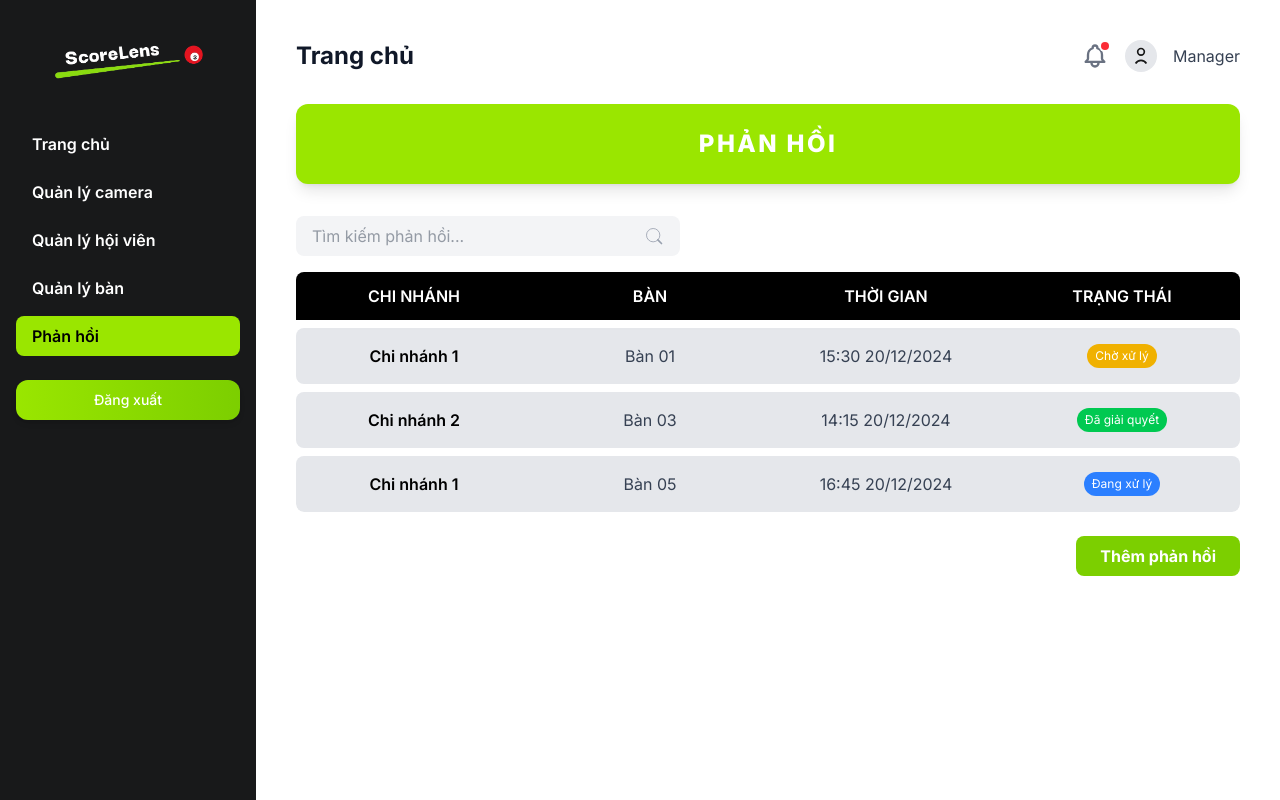
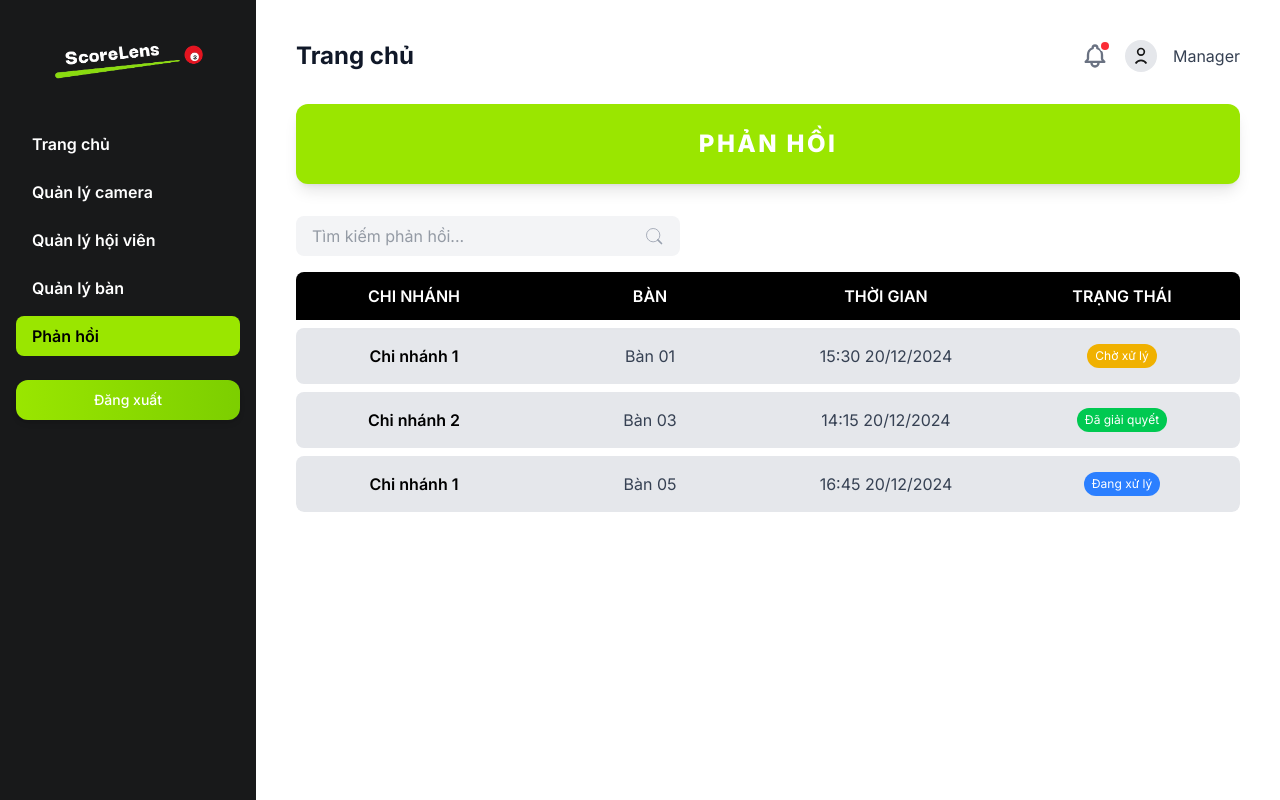
Before and after one commit to trunghoan203/ScoreLens-Frontend, a Next.js app: page /manager/feedbacks in a window 1280 px wide. Built offline with nearby package versions, Linux system fonts and the light colour scheme.

Commit message:
UI-Manager(Delete add feedback)

```diff
--- a/src/app/manager/feedbacks/page.tsx
+++ b/src/app/manager/feedbacks/page.tsx
@@ -87,11 +87,6 @@ export default function FeedbacksPage() {
               onFeedbackClick={handleFeedbackClick}
             />
           )}
-          <div className="flex justify-end mt-6">
-            <button className="bg-lime-500 hover:bg-lime-600 text-white font-bold py-2 px-6 rounded-lg flex items-center gap-2" onClick={() => {}} disabled={false}>
-              {'Thêm phản hồi'}
-            </button>
-          </div>
         </main>
       </div>
     </>
```
